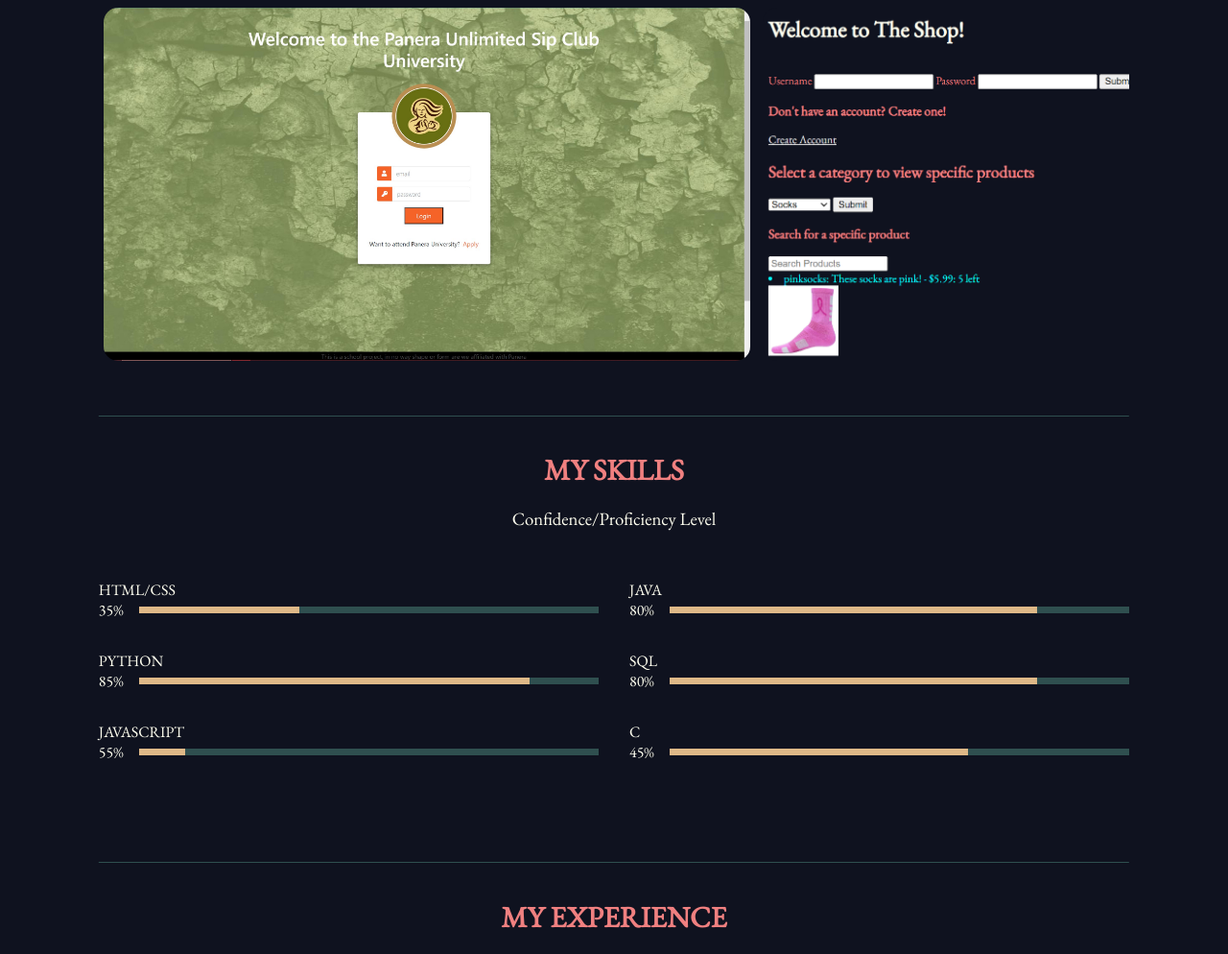
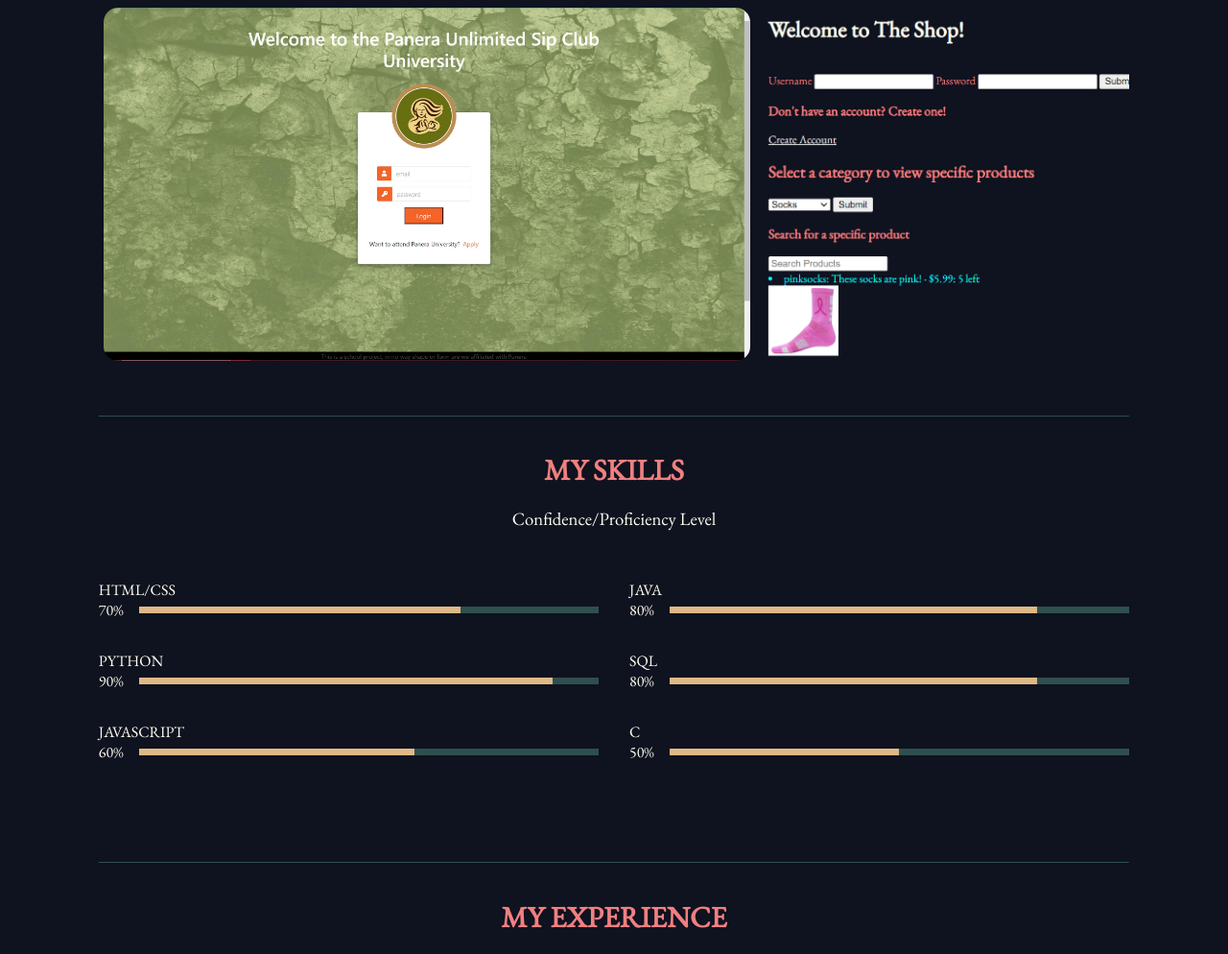
Before and after one commit to benandlola/benandlola.github.io, a plain HTML site: page index.html in a window 1280 px wide. Shown: the part 966-1960 px from the top of the page at 96% size. Drawn offline with nearby package versions, Linux system fonts and the light colour scheme.

Commit message:
small fixes

```diff
--- a/index.html
+++ b/index.html
@@ -34,8 +34,8 @@
         <h2 class="title">About Me</h2>
         <div class="about-me">
           <img src="imgs/me.jpg" alt="A picture of me">
-          <p>My name is Benedek Sandor. I'm currently a senior at George Washington University majoring in Cognitive
-          Neuroscience and minoring in Computer Science. I spent my formative years growing up in various countries around
+          <p>My name is Benedek Sandor. I graduated from George Washington University in may 2023 majoring in Cognitive
+          Neuroscience and minoring in Computer Science. I spent my formative years in various countries around
           Central Europe, and am fluent in both English and Hungarian. I want to work in the tech industry as a software developer.
           </p>
         </div>
@@ -145,7 +145,7 @@
             <div class="progress-bar">
               <p class="prog-title">html/css</p>
               <div class="progress-container">
-                <p class="prog-text">35%</p>
+                <p class="prog-text">70%</p>
                 <div class="progress">
                   <span class="html"></span>
                 </div>
@@ -163,7 +163,7 @@
             <div class="progress-bar">
               <p class="prog-title">python</p>
               <div class="progress-container">
-                <p class="prog-text">85%</p>
+                <p class="prog-text">90%</p>
                 <div class="progress">
                   <span class="python"></span>
                 </div>
@@ -181,7 +181,7 @@
             <div class="progress-bar">
               <p class="prog-title">javascript</p>
               <div class="progress-container">
-                <p class="prog-text">55%</p>
+                <p class="prog-text">60%</p>
                 <div class="progress">
                   <span class="javascript"></span>
                 </div>
@@ -190,7 +190,7 @@
             <div class="progress-bar">
               <p class="prog-title">c</p>
               <div class="progress-container">
-                <p class="prog-text">45%</p>
+                <p class="prog-text">50%</p>
                 <div class="progress">
                   <span class="c"></span>
                 </div>
--- a/styles/styles.scss
+++ b/styles/styles.scss
@@ -279,11 +279,12 @@ nav{
             background-color: var(--colour-fifth);
             transition: var(--transition-main);
           }
-          .html{width: 35%;}
+          .html{width: 70%;}
           .java{width: 80%;}
-          .python{width: 85%;}
-          .javascript{width: 55%;}
-          .c{width: 45%;}
+          .sql{width: 80%;}
+          .python{width: 90%;}
+          .javascript{width: 60%;}
+          .c{width: 50%;}
         }
       }
     }
```
Also changed, not shown: styles/styles.css, 1 other file.
